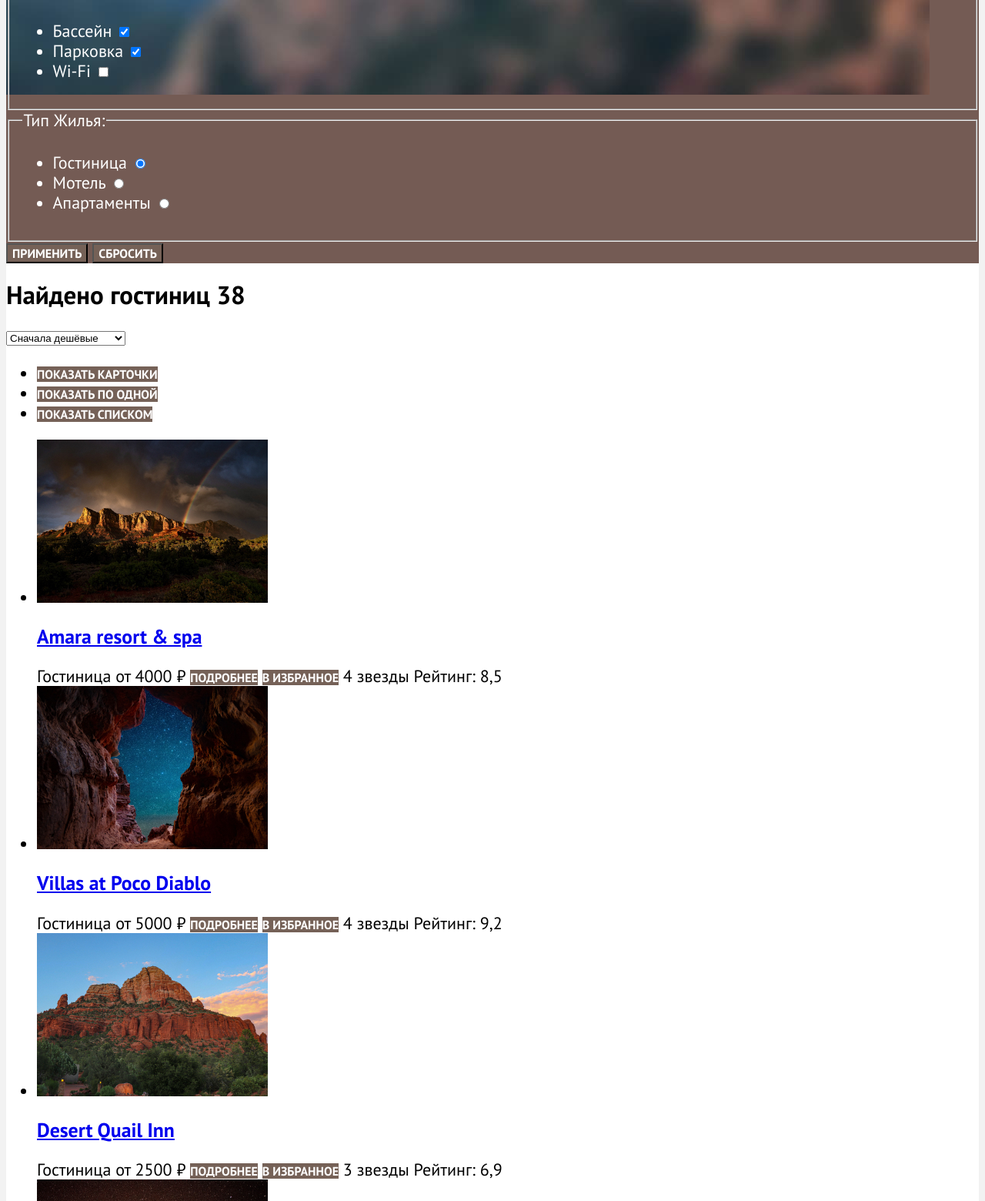
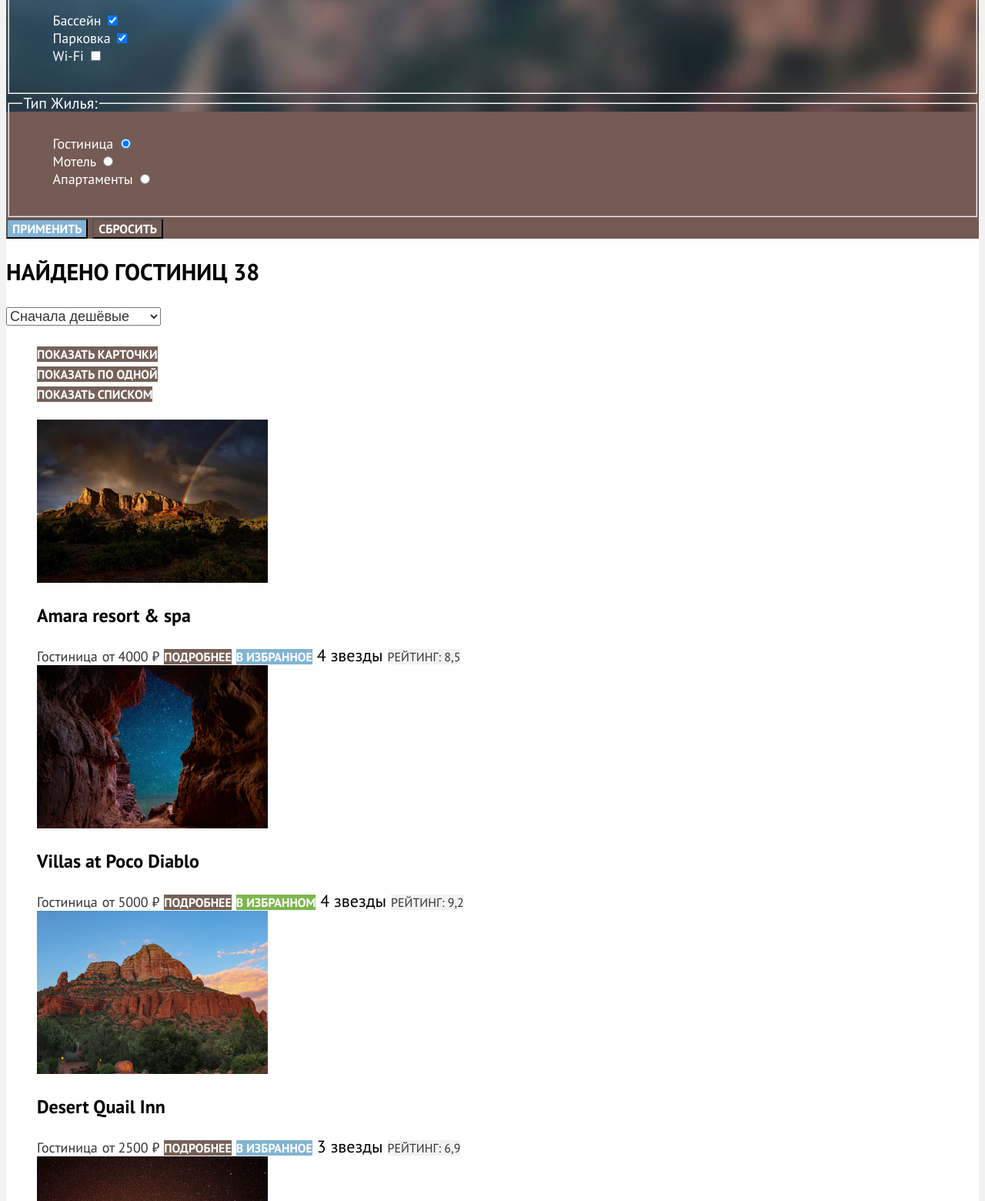
Before and after one commit to htmlacademy-htmlcss/2486673-sedona-1, a plain HTML site: page catalog.html in a window 1280 px wide. Shown: the part 616-2176 px from the top of the page at 77% size. Drawn offline with Linux system fonts and the light colour scheme.

Commit message:
добавляет стилизацию каталога

```diff
--- a/catalog.html
+++ b/catalog.html
@@ -90,7 +90,7 @@
           </ul>
         </fieldset>
         <button class="button filter-button" type="submit">Применить</button>
-        <button class="button filter-button" type="reset">Сбросить</button>
+        <button class="button filter-button-reset" type="reset">Сбросить</button>
       </form>
     </section>
     <section class="searching-results">
@@ -142,7 +142,7 @@
           <span class="searching-results-item-type">Гостиница</span>
           <span class="searching-results-item-price">от 5000 ₽</span>
           <a class="button searching-results-details-button">Подробнее</a>
-          <a class="button searching-results-favorite-button">В Избранное</a>
+          <a class="button searching-results-favorite-chosen-button">В Избранном</a>
           <span class="searching-results-four-stars">
             <span class="visually-hidden">4 звезды</span>
           </span>
--- a/styles/styles.css
+++ b/styles/styles.css
@@ -74,7 +74,7 @@ background-color: #7db54f;
   color: #FFFFFF;
 }
 
-/* Filter */
+/* Filter catalog */
 
 .main-inner-title {
   font-size: 60px;
@@ -85,8 +85,138 @@ color: #FFFFFF;
 .filter {
   background-image: url(../images/filter-background.jpg);
   background-color: #745b54;
+  background-size: 100% auto;
   color: #ffffff;
   background-repeat: no-repeat;
+}
+
+.breadcrumbs {
+  list-style: none;
+}
+
+.breadcrumbs-item {
+  font-size: 16px;
+  line-height: 21px;
+  color: #FFFFFF;
+}
+
+.breadcrumbs-link-home {
+  background-image: url(../images/breadcrumbs-home.svg);
+  background-repeat: no-repeat;
+}
+
+.catalog-filter-list {
+  list-style: none;
+}
+
+.catalog-filter-title {
+  font-size: 20px;
+  line-height: 24px;
+  text-transform: capitalize;
+  color: #FFFFFF;
+}
+
+.catalog-filter-item {
+  font-weight: 400;
+  font-size: 18px;
+  line-height: 23px;
+  color: #FFFFFF;
+}
+
+.filter-button {
+  background-color: #82B3D3;
+  color: #FFFFFF;
+}
+
+.filter-button-reset {
+  background-color: transparent;
+  color: #FFFFFF;
+}
+
+/* Catalog searching-results*/
+
+.searching-results-title {
+  font-weight: 700;
+  font-size: 30px;
+  line-height: 36px;
+  text-transform: uppercase;
+}
+
+.searching-results-filter {
+  font-size: 18px;
+  line-height: 21px;
+  color: #333333;
+}
+
+.searching-results-view {
+  list-style: none;
+}
+
+.searching-results-list {
+  list-style: none;
+}
+
+.searching-results-link {
+  text-decoration: none;
+}
+
+.searching-results-item-title {
+  font-style: normal;
+  font-weight: 700;
+  font-size: 24px;
+  line-height: 28px;
+  color: #000000;
+}
+
+.searching-results-item-price {
+  font-size: 18px;
+  line-height: 21px;
+  text-align: right;
+  color: #333333;
+}
+.searching-results-item-type {
+  font-size: 18px;
+  line-height: 21px;
+  color: #333333;
+}
+
+.searching-results-favorite-button {
+  background-color: #82B3D3;
+}
+.searching-results-favorite-chosen-button {
+  background-color: #7DB54F;
+}
+
+.searching-results-rating {
+font-size: 16px;
+line-height: 20px;
+text-align: center;
+text-transform: uppercase;
+color: #333333;
+background-color:#F2F2F2;
+}
+
+.pagination-list {
+  list-style: none;
+}
+
+.pagination-link,
+.pagination-current {
+font-style: normal;
+font-weight: 700;
+font-size: 20px;
+line-height: 36px;
+align-items: center;
+text-align: center;
+text-transform: uppercase;
+text-decoration: none;
+color: #FFFFFF;
+background-color: #82B3D3;
+}
+
+.pagination-current {
+  color: #000000;
+  background-color: #f2f2f2;
 }
 
 /*Advantages*/
@@ -210,7 +340,7 @@ align-items: center;
   background-color: #ffffff;
 }
 
-.footer-subscribe-title {
+.footer-main-title {
   font-weight: 700;
   font-size: 30px;
   line-height: 36px;
@@ -219,21 +349,32 @@ align-items: center;
   color: #ffffff;
 }
 
-.footer-subscribe-description {
+.footer-main-description {
   text-align: center;
-  color:#ffffff
+  color:#ffffff;
 }
 
-.footer-subscribe {
+.footer-subscribe-title {
+  color: #000000;
+  text-align: center;
+  text-transform: uppercase;
+  }
+
+  .footer-subscribe-description {
+  color: #000000;
+  text-align: center;
+  }
+
+.footer-main {
   background-image: url(../images/subscribe-background.jpg);
   background-color: #3f668e;
+  background-size: 100% auto;
   color: #ffffff;
   background-repeat: no-repeat;
 }
 
-.footer-subscribe-form {
-  font-size: 18px;
-  line-height: 24px;
+.footer-subscribe {
+  background-image: none;
 }
 
 .footer-subscribe-button {
```
Lines whose indentation alone changed are shown as unchanged.
